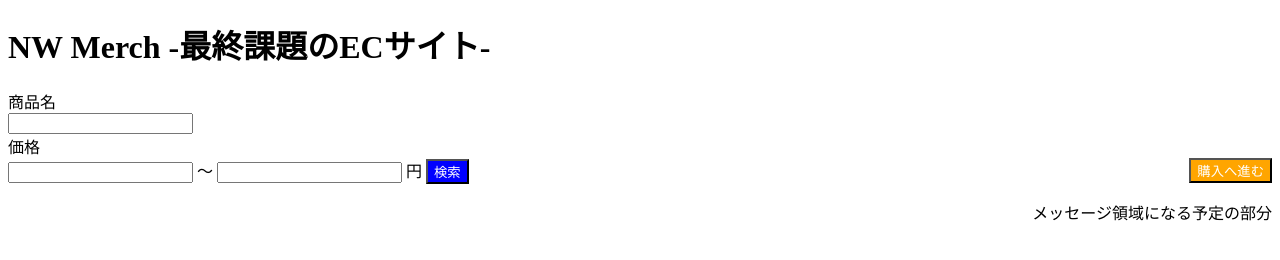
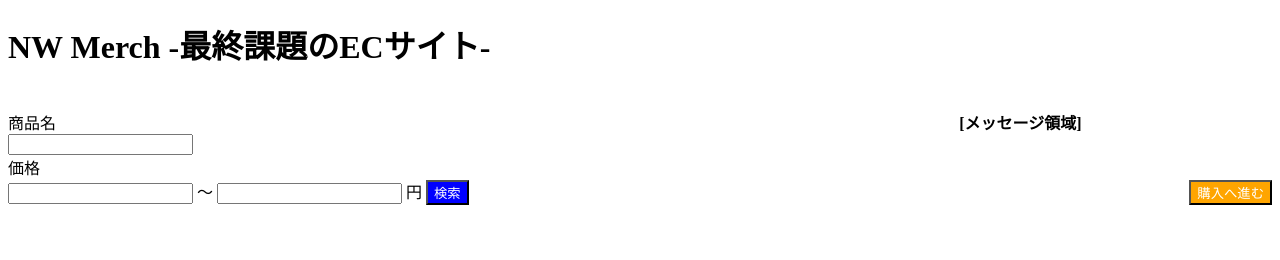
Before and after one commit to wnakayama/ojt_ecsite, a plain HTML site: page client/index.html in a window 1280 px wide. Drawn offline with nearby package versions, Linux system fonts and the light colour scheme; no server answers.

Commit message:
要素のレイアウトを修正

```diff
--- a/client/index.css
+++ b/client/index.css
@@ -1,18 +1,38 @@
+.controller-above {
+  display: table;
+  position:relative;
+  width: 100%;
+}
+
+.controller-below {
+  display: table;
+  position:relative;
+  width: 100%;
+}
+
+.buy {
+  display: table-cell;
+  position: absolute;
+  bottom: 0px;
+  right: 0px;
+}
+
+.nameSearchForm,.priceSearchForm {
+  display: table-cell;
+}
+
+.messageArea {
+  display: table-cell;
+  text-align: center;
+}
+
 .productInfoArea {
   display: flex;
   justify-content: space-between;
 }
 
 img {
-width: 200px;
-max-width: 100%;
-height: auto;
+  width: 300px;
+  max-width: 100%;
+  height: auto;
 }
-
-.buy {
-  float: right;
-}
-
-.messageArea {
-  text-align: right;
-}
--- a/client/index.html
+++ b/client/index.html
@@ -12,18 +12,21 @@
 
 <body>
     <h1 class="title">NW Merch -最終課題のECサイト-</h1>
-    <div class="nameSearchForm">
-        商品名<br><input text="productName">
+    <div class="controller-above">
+        <div class="nameSearchForm">
+            商品名<br><input text="productName">
+        </div>
+        <div class="messageArea">
+            <h4 class="message">[メッセージ領域]</h4>
+        </div>
     </div>
-    <div class="priceSearchForm">
-        価格<br><input text="priceMIN"> ～ <input text="priceMAX"> 円
-        <button class="search" style="background-color:blue; color: #fff;"> 検索 </button>
-
+    <div class="controller-below">
+        <div class="priceSearchForm">
+            価格<br><input text="priceMIN"> ～ <input text="priceMAX"> 円
+            <button class="search" style="background-color:blue; color: #fff;"> 検索 </button>
+        </div>
         <button class="buy" style="background-color:orange; color: #fff;">購入へ進む</button>
     </div>
-    <span class="messageArea">
-        <p class="message">メッセージ領域になる予定の部分</p>
-    </span>
     <div class="productInfoArea">
     </div>
 
```
